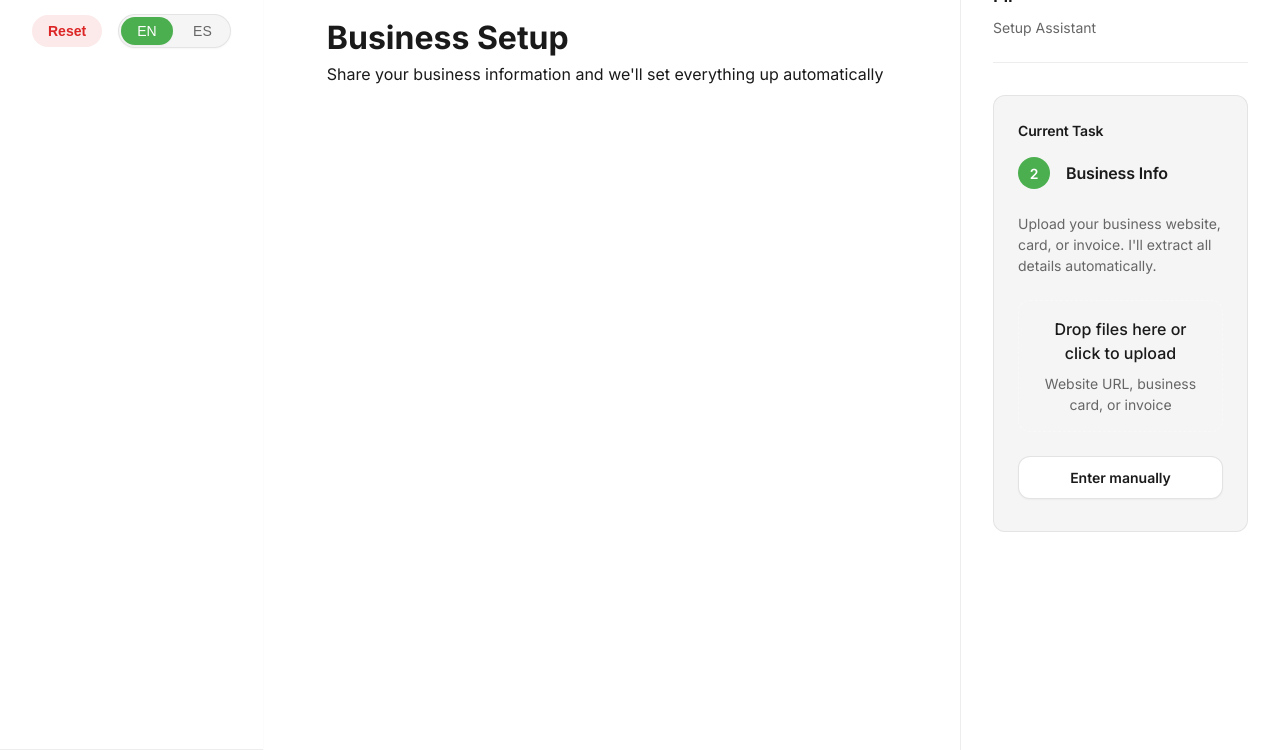
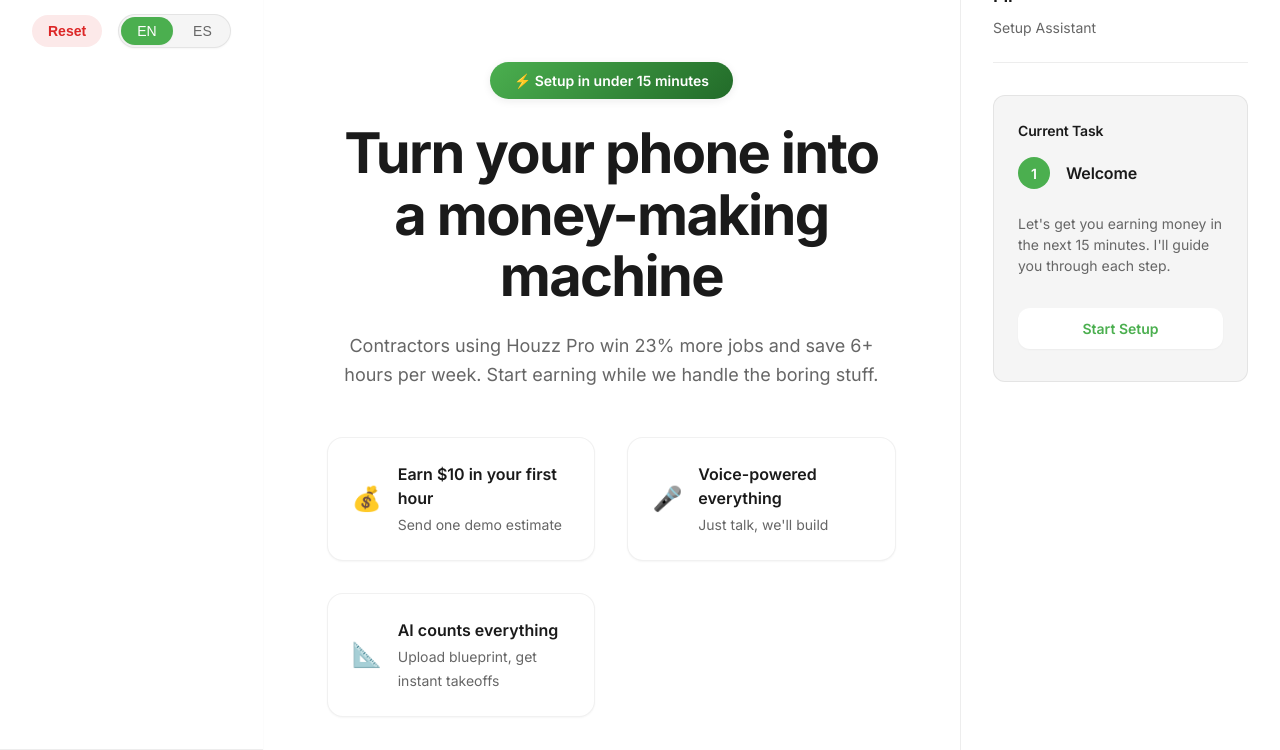
Before and after one commit to tpdox/tpdox.github.io, a plain HTML site: page index.html in a window 1280 px wide. Shown: the part 50-800 px from the top of the page. Drawn offline with Linux system fonts and the light colour scheme.

Commit message:
Update index.html

```diff
--- a/index.html
+++ b/index.html
@@ -935,7 +935,7 @@
         <!-- Main Content Area -->
         <div class="main-container">
                 <!-- Welcome Screen -->
-                <div class="screen" id="welcome-screen">
+                <div class="screen active" id="welcome-screen">
                     <div class="hero-section">
                         <div class="hero-badge">
                             <span data-en="⚡ Setup in under 15 minutes" data-es="⚡ Configuración en menos de 15 minutos">⚡ Setup in under 15 minutes</span>
@@ -987,7 +987,7 @@
                 </div>
 
                 <!-- Business Info Extraction -->
-                <div class="screen active" id="extraction-screen">
+                <div class="screen" id="extraction-screen">
                     <div class="screen-header">
                         <h1 class="screen-title" data-en="Business Setup" data-es="Configuración del Negocio">Business Setup</h1>
                         <p class="screen-subtitle" data-en="Share your business information and we'll set everything up automatically" data-es="Comparte la información de tu negocio y configuraremos todo automáticamente">Share your business information and we'll set everything up automatically</p>
@@ -1203,7 +1203,7 @@
 
                     <div class="step-container">
                         <!-- Step 1: Welcome -->
-                        <div class="step" id="step-1">
+                        <div class="step active" id="step-1">
                             <div class="step-header">
                                 <div class="step-number">1</div>
                                 <div class="step-title" data-en="Welcome" data-es="Bienvenido">Welcome</div>
@@ -1218,7 +1218,7 @@
                         </div>
 
                         <!-- Step 2: Business Info -->
-                        <div class="step active" id="step-2">
+                        <div class="step" id="step-2">
                             <div class="step-header">
                                 <div class="step-number">2</div>
                                 <div class="step-title" data-en="Business Info" data-es="Info del Negocio">Business Info</div>
@@ -1373,7 +1373,7 @@
     <div class="notification" id="notification"></div>
 
     <script>
-        let currentStep = 2;
+        let currentStep = 1;
         let currentLang = 'en';
         let featuresUnlocked = 1;
         let timeSaved = 2;
```
